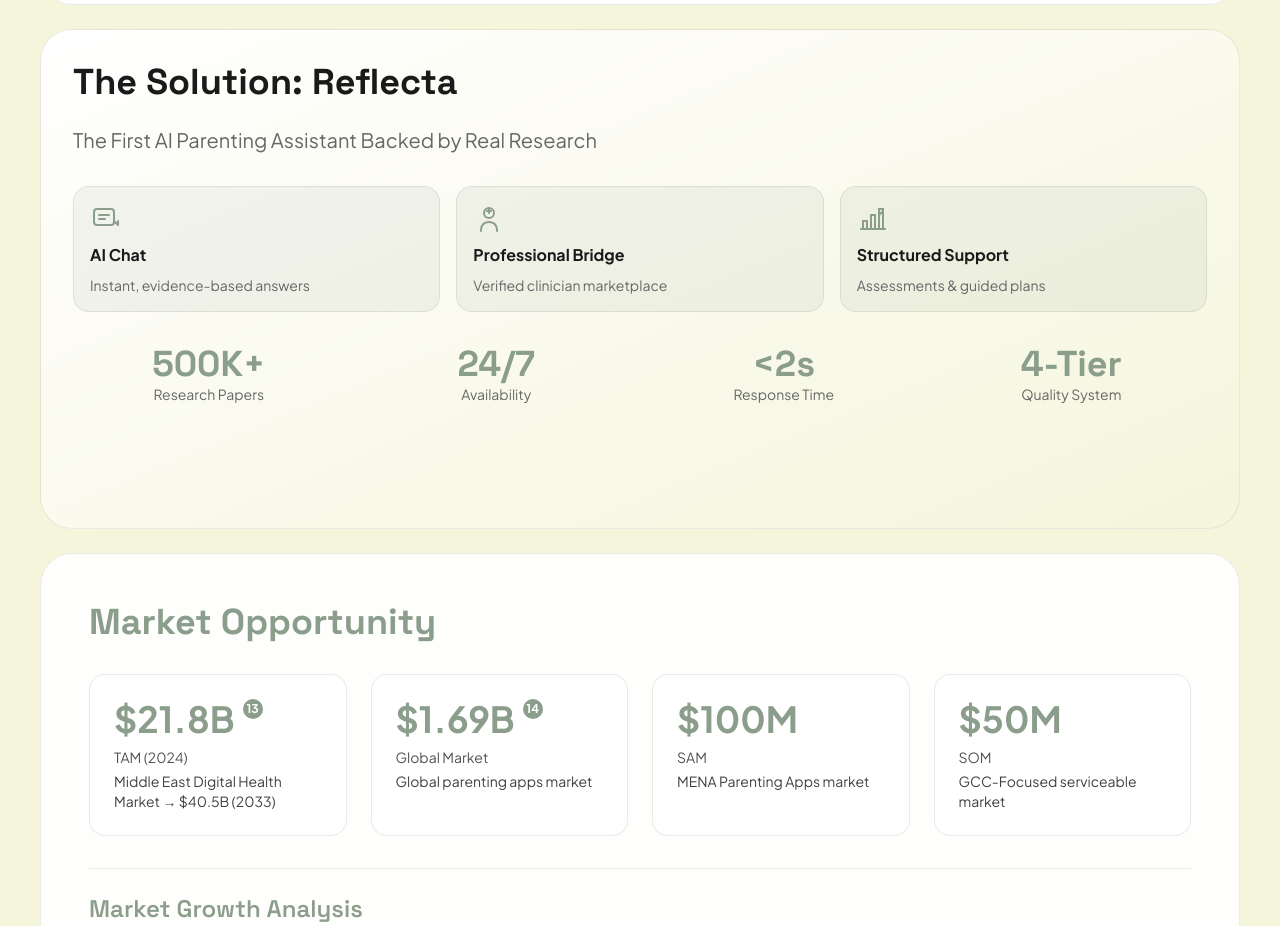
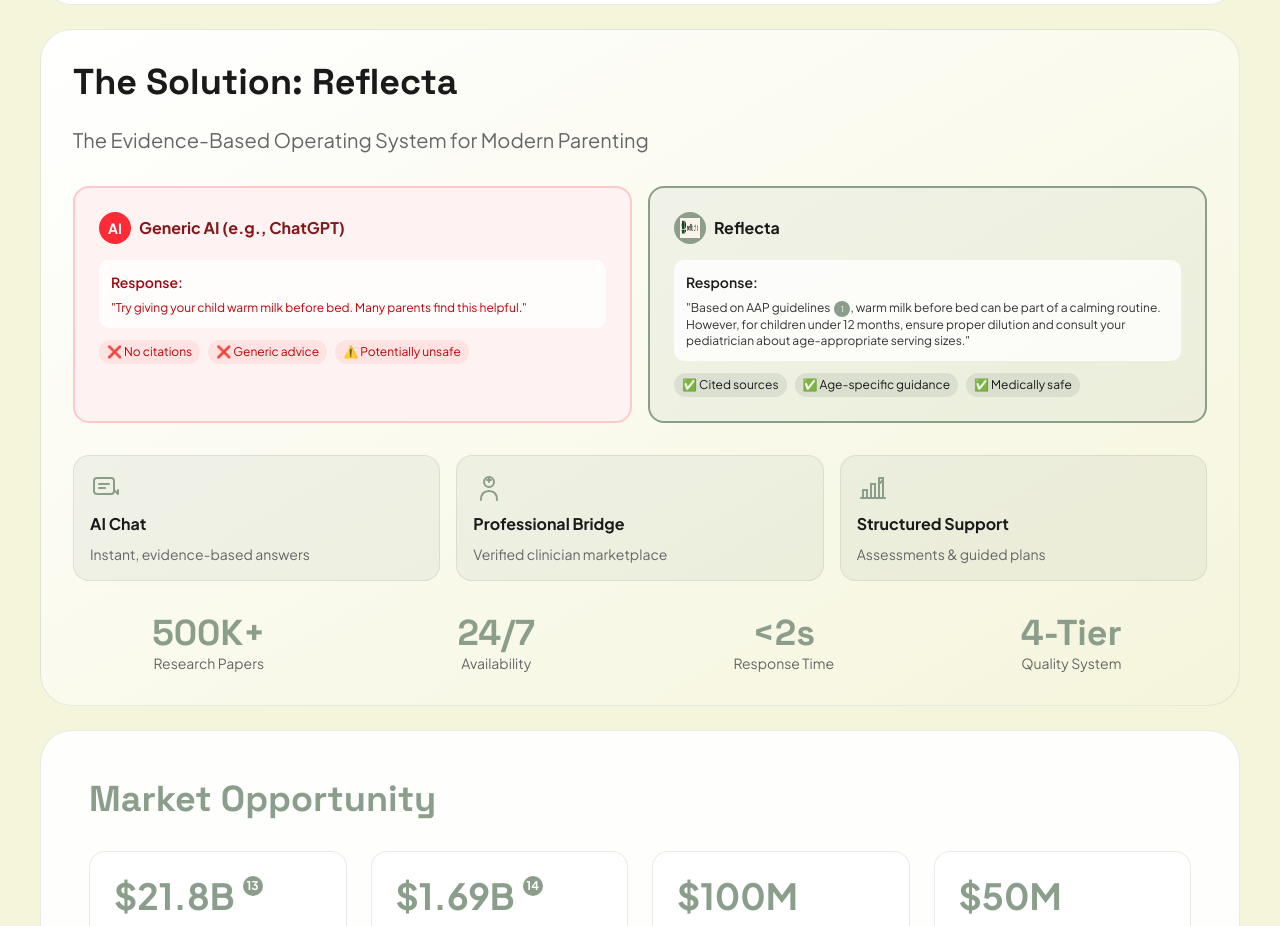
Before and after one commit to Salperton/reflecta-pitchdeck, a Next.js app: page / in a window 1280 px wide. Shown: the part 1065-1991 px from the top of the page. Built offline with nearby package versions, Linux system fonts and the light colour scheme.

Commit message:
feat: update solution slide with sub-headline and comparison visual
Add new sub-headline and split-screen comparison for key differentiators.

#VERCEL_SKIP

Co-authored-by: navidon <39086457+Salperton@users.noreply.github.com>

```diff
--- a/app/page.tsx
+++ b/app/page.tsx
@@ -357,8 +357,63 @@ export default function Page() {
               The Solution: Reflecta
             </h2>
             <p className="text-lg sm:text-xl text-[#666] mb-8">
-              The First AI Parenting Assistant Backed by Real Research
+              The Evidence-Based Operating System for Modern Parenting
             </p>
+
+            <div className="mb-8 grid md:grid-cols-2 gap-4">
+              {/* ChatGPT Side */}
+              <div className="bg-red-50 border-2 border-red-200 rounded-2xl p-6">
+                <div className="flex items-center gap-2 mb-4">
+                  <div className="w-8 h-8 rounded-full bg-red-500 flex items-center justify-center text-white font-bold text-sm">
+                    AI
+                  </div>
+                  <h3 className="font-bold text-red-900">Generic AI (e.g., ChatGPT)</h3>
+                </div>
+                <div className="space-y-3">
+                  <div className="bg-white/80 p-3 rounded-lg">
+                    <p className="text-sm text-red-800 mb-2 font-semibold">Response:</p>
+                    <p className="text-xs text-red-700">
+                      "Try giving your child warm milk before bed. Many parents find this helpful."
+                    </p>
+                  </div>
+                  <div className="flex flex-wrap gap-2 text-xs">
+                    <span className="bg-red-100 text-red-700 px-2 py-1 rounded-full">❌ No citations</span>
+                    <span className="bg-red-100 text-red-700 px-2 py-1 rounded-full">❌ Generic advice</span>
+                    <span className="bg-red-100 text-red-700 px-2 py-1 rounded-full">⚠️ Potentially unsafe</span>
+                  </div>
+                </div>
+              </div>
+
+              {/* Reflecta Side */}
+              <div className="bg-[#8B9D8B]/10 border-2 border-[#8B9D8B] rounded-2xl p-6">
+                <div className="flex items-center gap-2 mb-4">
+                  <div className="w-8 h-8 rounded-full bg-[#8B9D8B] flex items-center justify-center">
+                    <Image src="/images/reflecta-logo.png" alt="R" width={20} height={20} className="w-5 h-5" />
+                  </div>
+                  <h3 className="font-bold text-[#1a1a1a]">Reflecta</h3>
+                </div>
+                <div className="space-y-3">
+                  <div className="bg-white/80 p-3 rounded-lg">
+                    <p className="text-sm text-[#1a1a1a] mb-2 font-semibold">Response:</p>
+                    <p className="text-xs text-[#333]">
+                      "Based on AAP guidelines
+                      <span className="inline-flex items-center justify-center w-4 h-4 rounded-full bg-[#8B9D8B] text-white text-[8px] ml-1">
+                        1
+                      </span>
+                      , warm milk before bed can be part of a calming routine. However, for children under 12 months,
+                      ensure proper dilution and consult your pediatrician about age-appropriate serving sizes."
+                    </p>
+                  </div>
+                  <div className="flex flex-wrap gap-2 text-xs">
+                    <span className="bg-[#8B9D8B]/20 text-[#1a1a1a] px-2 py-1 rounded-full">✅ Cited sources</span>
+                    <span className="bg-[#8B9D8B]/20 text-[#1a1a1a] px-2 py-1 rounded-full">
+                      ✅ Age-specific guidance
+                    </span>
+                    <span className="bg-[#8B9D8B]/20 text-[#1a1a1a] px-2 py-1 rounded-full">✅ Medically safe</span>
+                  </div>
+                </div>
+              </div>
+            </div>
 
             <div className="grid grid-cols-1 sm:grid-cols-2 lg:grid-cols-3 gap-4 mb-8">
               <div className="bg-[#8B9D8B]/10 p-4 rounded-2xl border border-[#8B9D8B]/20">
```
